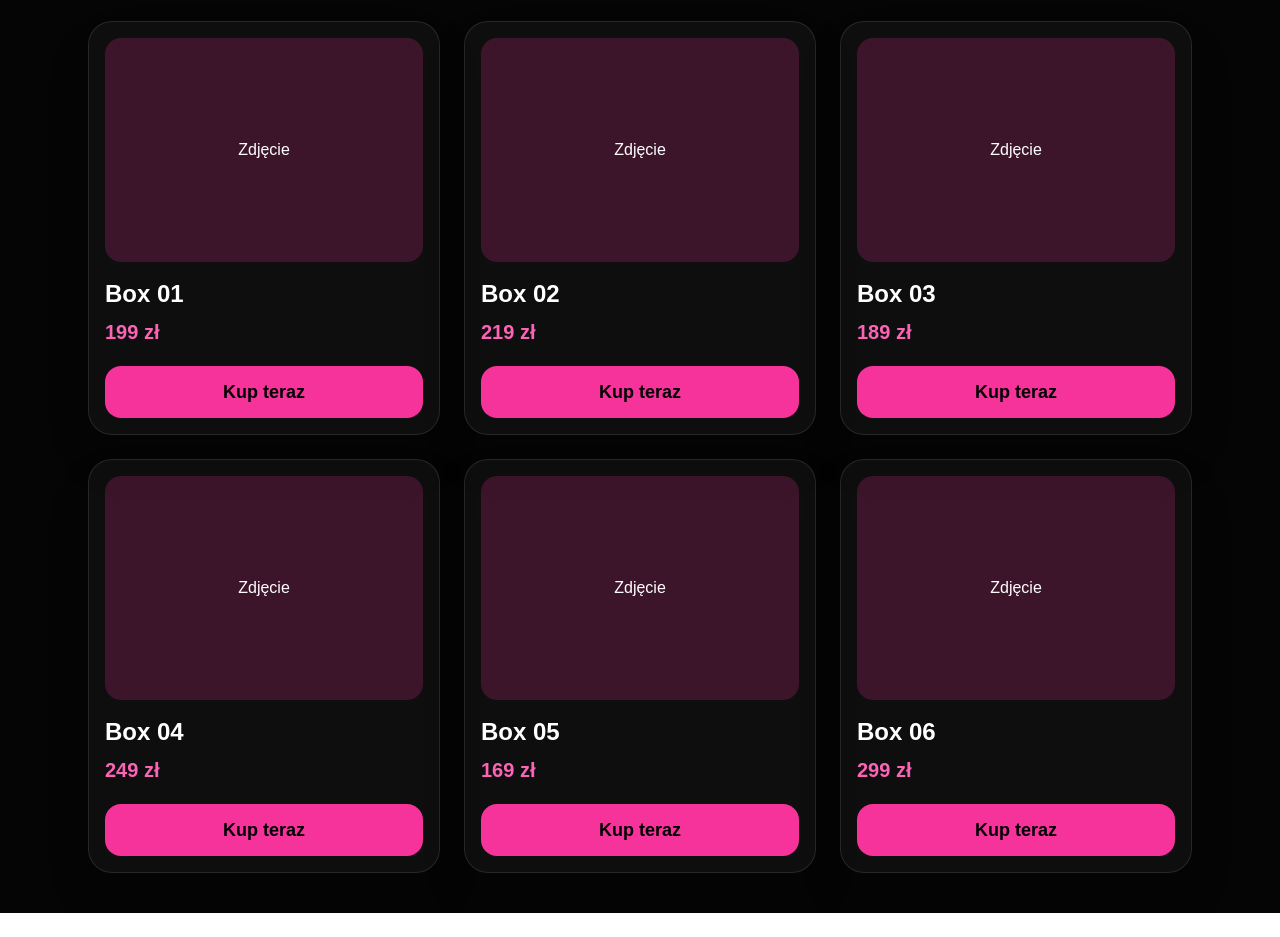
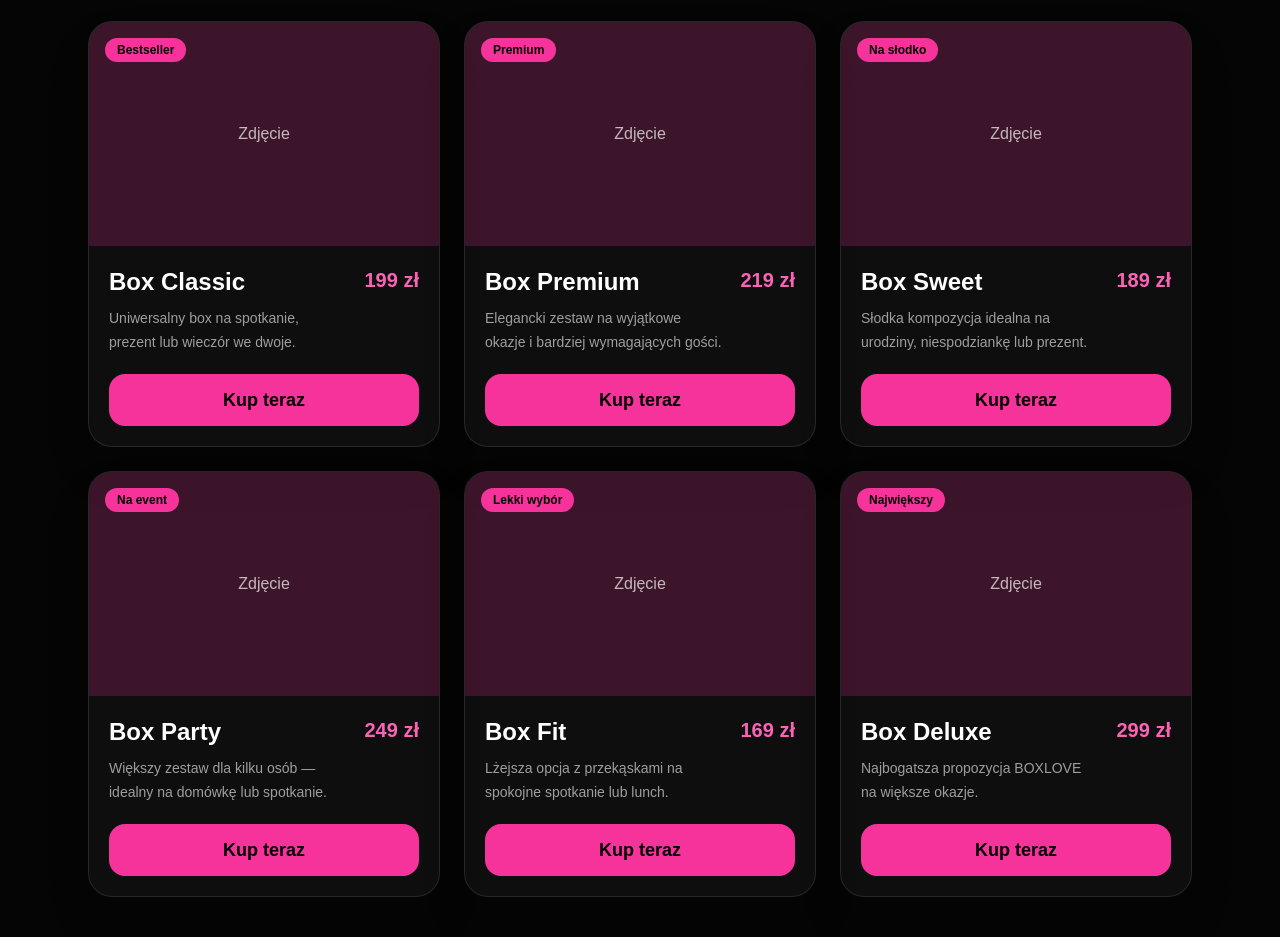
Before and after one commit to radwanbartlomiej-lgtm/boxlove-app, a Next.js app: page / in a window 1280 px wide. Shown: the part 420-1357 px from the top of the page. Before the commit the page ends 1333 px from the top, so only its background shows below. Built offline with nearby package versions, Linux system fonts and the light colour scheme.

Commit message:
improve product cards

```diff
--- a/app/page.tsx
+++ b/app/page.tsx
@@ -1,12 +1,48 @@
 import Link from "next/link";
 
 const boxes = [
-  { id: 1, name: "Box 01", price: 199 },
-  { id: 2, name: "Box 02", price: 219 },
-  { id: 3, name: "Box 03", price: 189 },
-  { id: 4, name: "Box 04", price: 249 },
-  { id: 5, name: "Box 05", price: 169 },
-  { id: 6, name: "Box 06", price: 299 },
+  {
+    id: 1,
+    name: "Box Classic",
+    price: 199,
+    tag: "Bestseller",
+    desc: "Uniwersalny box na spotkanie, prezent lub wieczór we dwoje.",
+  },
+  {
+    id: 2,
+    name: "Box Premium",
+    price: 219,
+    tag: "Premium",
+    desc: "Elegancki zestaw na wyjątkowe okazje i bardziej wymagających gości.",
+  },
+  {
+    id: 3,
+    name: "Box Sweet",
+    price: 189,
+    tag: "Na słodko",
+    desc: "Słodka kompozycja idealna na urodziny, niespodziankę lub prezent.",
+  },
+  {
+    id: 4,
+    name: "Box Party",
+    price: 249,
+    tag: "Na event",
+    desc: "Większy zestaw dla kilku osób — idealny na domówkę lub spotkanie.",
+  },
+  {
+    id: 5,
+    name: "Box Fit",
+    price: 169,
+    tag: "Lekki wybór",
+    desc: "Lżejsza opcja z przekąskami na spokojne spotkanie lub lunch.",
+  },
+  {
+    id: 6,
+    name: "Box Deluxe",
+    price: 299,
+    tag: "Największy",
+    desc: "Najbogatsza propozycja BOXLOVE na większe okazje.",
+  },
 ];
 
 export default function HomePage() {
@@ -27,19 +63,32 @@
           {boxes.map((box) => (
             <div
               key={box.id}
-              className="rounded-3xl border border-white/10 bg-white/[0.04] p-4 shadow-2xl"
+              className="overflow-hidden rounded-3xl border border-white/10 bg-white/[0.04] shadow-2xl"
             >
-              <div className="mb-4 flex h-56 items-center justify-center rounded-2xl bg-pink-500/20 text-white">
-                Zdjęcie
+              <div className="relative flex h-56 items-center justify-center bg-pink-500/20 text-white">
+                <span className="text-white/70">Zdjęcie</span>
+
+                <span className="absolute left-4 top-4 rounded-full bg-pink-500 px-3 py-1 text-xs font-bold text-black">
+                  {box.tag}
+                </span>
               </div>
 
+              <div className="p-5">
+                <div className="mb-3 flex items-start justify-between gap-4">
+                  <div>
                     <h2 className="text-2xl font-semibold text-white">
                       {box.name}
                     </h2>
 
-              <p className="mt-2 text-xl font-semibold text-pink-400">
+                    <p className="mt-2 min-h-12 text-sm leading-6 text-white/60">
+                      {box.desc}
+                    </p>
+                  </div>
+
+                  <p className="whitespace-nowrap text-xl font-bold text-pink-400">
                     {box.price} zł
                   </p>
+                </div>
 
                 <Link
                   href={`/box/${box.id}`}
@@ -48,6 +97,7 @@
                   Kup teraz
                 </Link>
               </div>
+            </div>
           ))}
         </div>
       </div>
```
Lines whose indentation alone changed are shown as unchanged.
